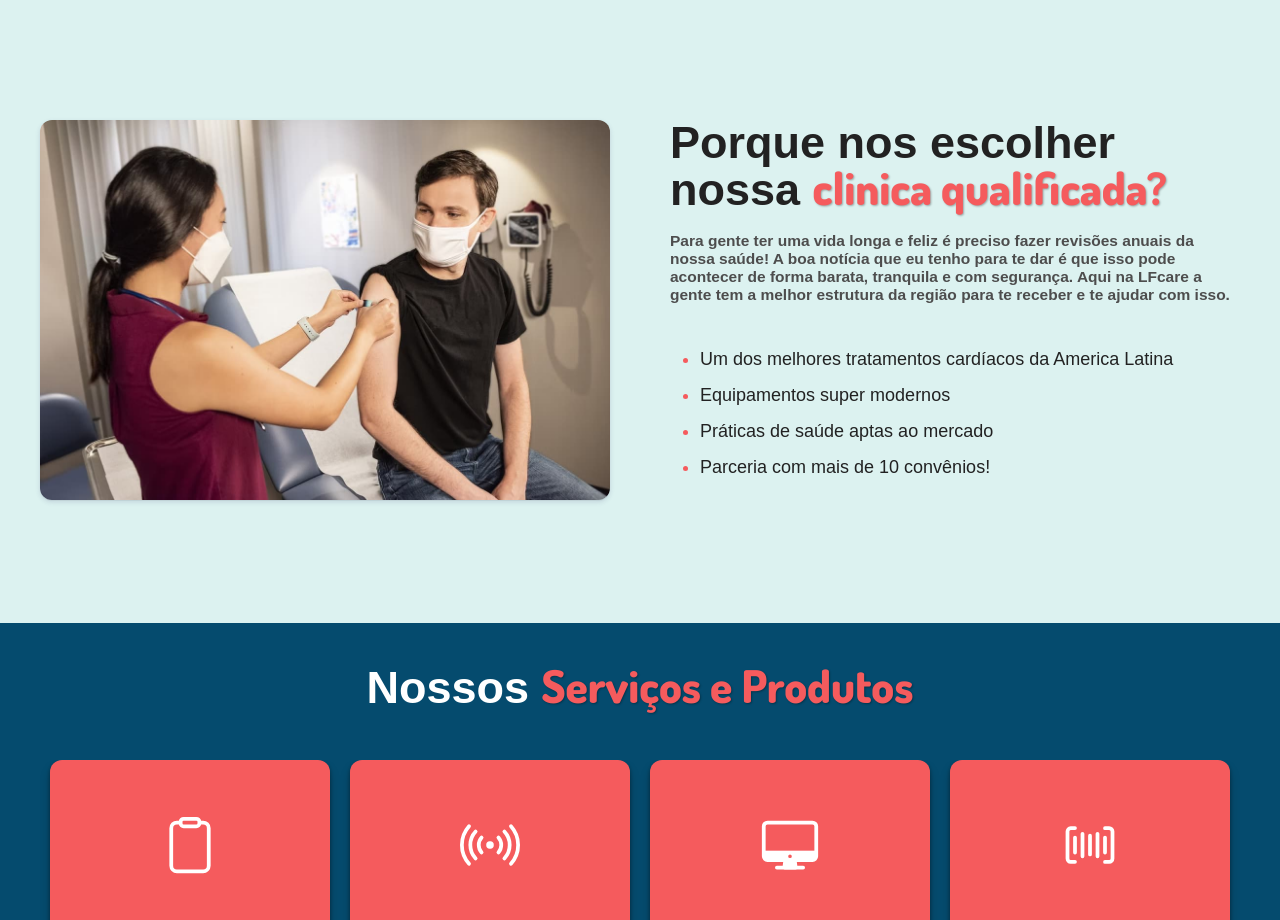
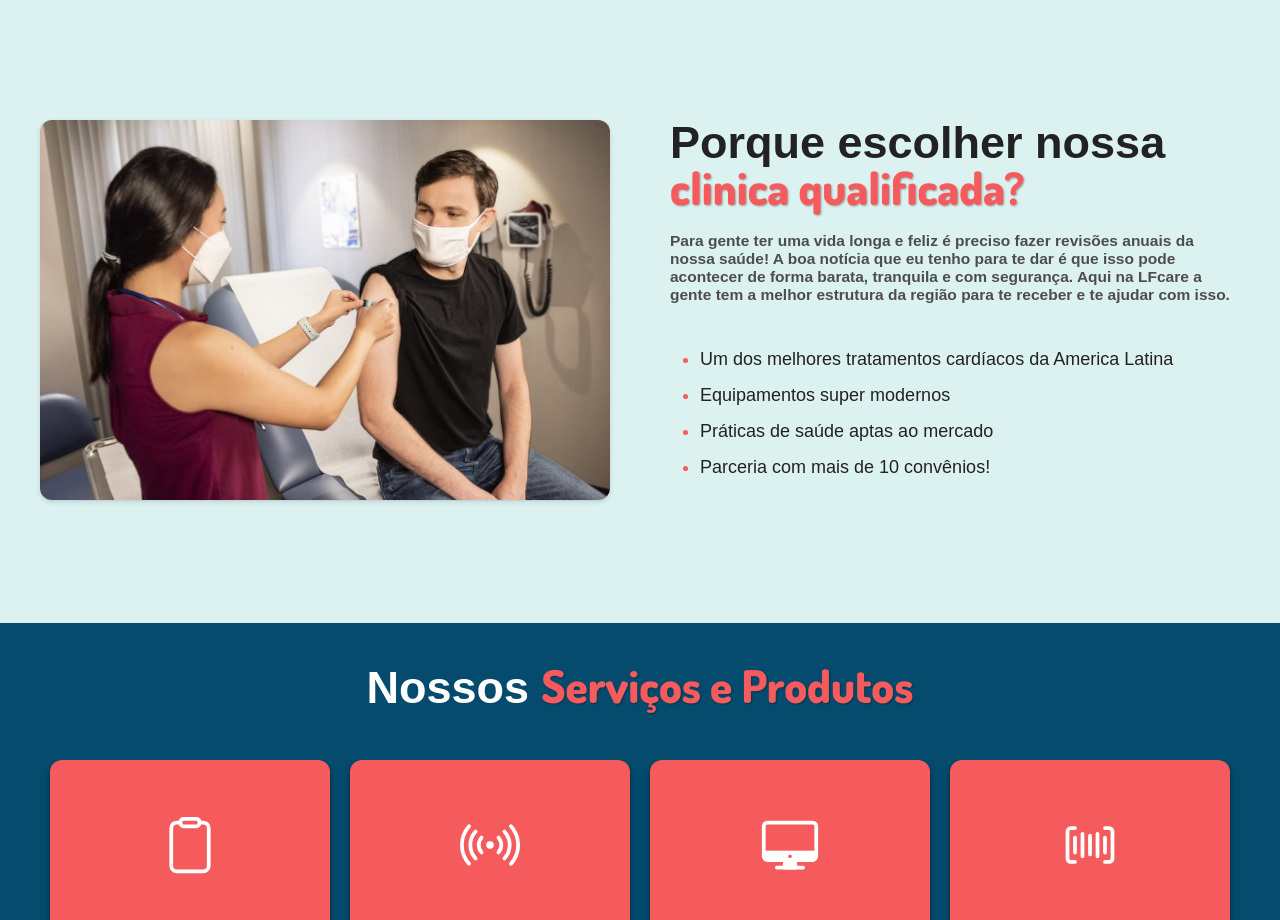
Before and after one commit to GabrielAlbernaz-Dev/LFcare, a website with bundled scripts: page index.html in a window 1280 px wide. Shown: the part 800-1720 px from the top of the page. Built offline with nearby package versions, Linux system fonts and the light colour scheme.

Commit message:
Edit text

```diff
--- a/index.html
+++ b/index.html
@@ -88,7 +88,7 @@
                     <img src="./src/img/about-img.jpg" alt="Foto de atendimento a um paciente">
                 </div>
                 <div class="text-content">
-                    <h2 class="title">Porque nos escolher nossa <span>clinica qualificada?</span> </h2>
+                    <h2 class="title">Porque escolher nossa <span>clinica qualificada?</span> </h2>
                     <p  class="text">Para gente ter uma vida longa e feliz é preciso fazer revisões anuais da nossa saúde! A boa notícia que eu tenho para te dar é que isso pode acontecer de forma barata, tranquila e com segurança. Aqui na LFcare a gente tem a melhor estrutura da região para te receber e te ajudar com isso.</p>
                     <ul>
                         <li>Um dos melhores tratamentos cardíacos da America Latina</li>
```
Also changed, not shown: 1 other file.
